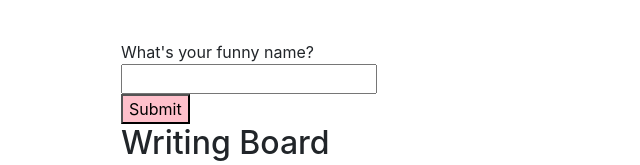
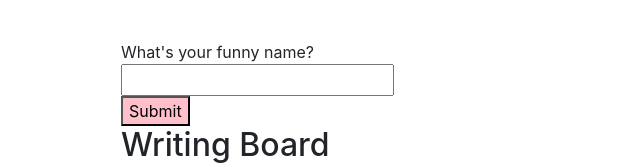
Before and after one commit to WinterCricket/introFormJS, a plain HTML site: page index.html in a window 1280 px wide. Shown: the top 165 px of the page, without its empty margins (359-999 px from the left). Drawn offline with nearby package versions, Linux system fonts and the light colour scheme.

Commit message:
change letter color via attribute selector

```diff
--- a/whiteBoard.css
+++ b/whiteBoard.css
@@ -2,3 +2,7 @@
 [type=submit] {
 	background: pink;
 }
+[type=text] {
+	color: green;
+	font-size: 17px;
+}
```
